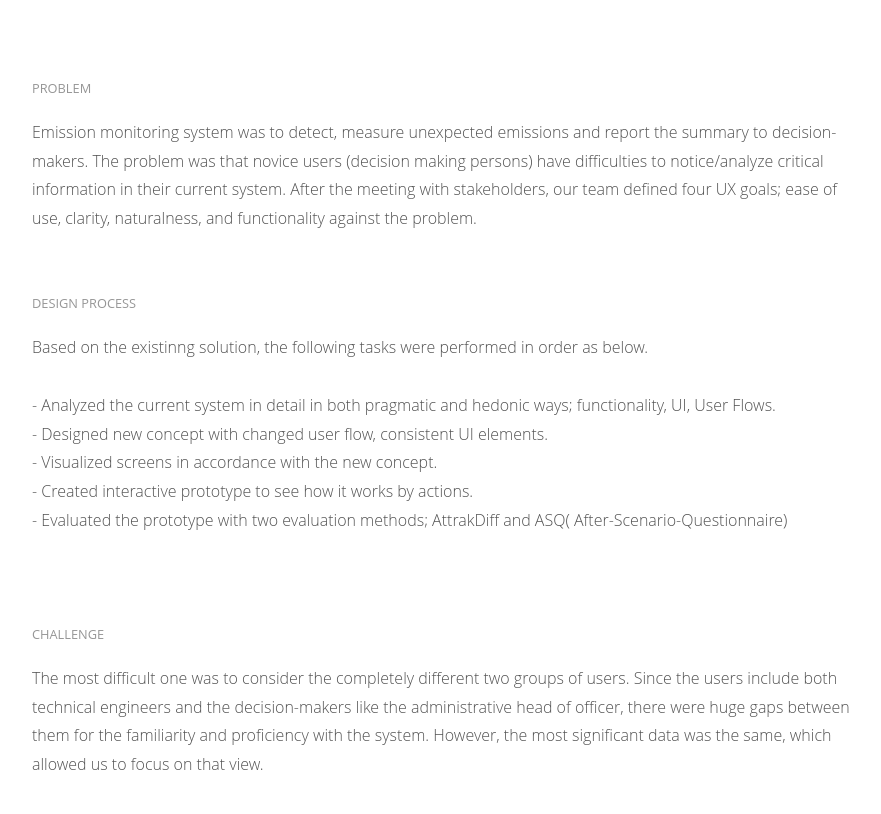
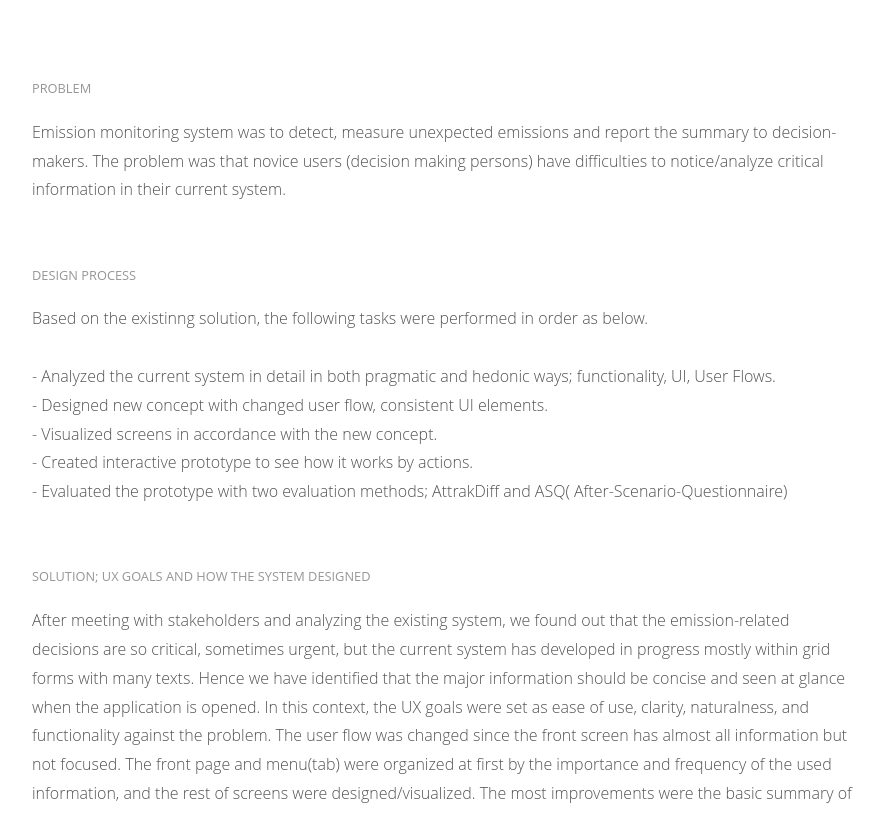
Before and after one commit to ljeun/portfolio_back, a Jekyll site: the page built from _posts/2018-03-01-emission-detector.markdown, in a window 1280 px wide and 1400 px high, scrolled down 1038 px. Shown: the part 139-953 px from the top of the window, without its empty margins (198-1079 px from the left). Built offline with Jekyll 4.4.1, drawn with Linux system fonts in a browser that asks for light colours; some of the changed text lies outside the part shown.

Commit message:
update content

```diff
--- a/_includes/details.html
+++ b/_includes/details.html
@@ -45,6 +45,11 @@
     <p class="label-detail">{{ page.section_3 }}</p>
     <p class="description-detail">{{ page.content_3 }} </p>
     {% endif %}
+    <br/>
+    {% if page.section_4 %}
+    <p class="label-detail">{{ page.section_4 }}</p>
+    <p class="description-detail">{{ page.content_4 }} </p>
+    {% endif %}
         <div>
             {% if page.image_sketches %}
             <img data-action="zoom" class="project-image-sketches" style='{{ page.image_sketches_style }}' src='{{ page.image_sketches | relative_url }}' alt="Work Progress by Jeongeun Lee" >
--- a/_posts/2018-03-01-emission-detector.markdown
+++ b/_posts/2018-03-01-emission-detector.markdown
@@ -8,11 +8,13 @@ period_detail: Oct.2017-Mar.2018
 role: User Experience Design and Evaluation; user flow, visualization, prototyping(Sketch+Invision)
 overview: Industrial project work with an emission company, Aeromon. I was involved in a user experience design and evaluation.
 section_1: Problem
-content_1: Emission monitoring system was to detect, measure unexpected emissions and report the summary to decision-makers. The problem was that novice users (decision making persons) have difficulties to notice/analyze critical information in their current system. After the meeting with stakeholders, our team defined  four UX goals; ease of use, clarity, naturalness, and functionality against the problem.
+content_1: Emission monitoring system was to detect, measure unexpected emissions and report the summary to decision-makers. The problem was that novice users (decision making persons) have difficulties to notice/analyze critical information in their current system.
 section_2: Design Process
-content_2: Based on the existinng solution, the following tasks were performed in order as below.<br/><br/> - Analyzed the current system in detail in both pragmatic and hedonic ways; functionality, UI, User Flows. <br/> - Designed new concept with changed user flow, consistent UI elements.<br/> - Visualized screens in accordance with the new concept.<br/> - Created interactive prototype to see how it works by actions.<br/> - Evaluated the prototype with two evaluation methods; AttrakDiff and ASQ( After-Scenario-Questionnaire) <br/><br/>
-section_3: Challenge
-content_3: The most difficult one was to consider the completely different two groups of users. Since the users include both technical engineers and the decision-makers like the administrative head of officer, there were huge gaps between them for the familiarity and proficiency with the system. However, the most significant data was the same, which allowed us to focus on that view.
+content_2: Based on the existinng solution, the following tasks were performed in order as below.<br/><br/> - Analyzed the current system in detail in both pragmatic and hedonic ways; functionality, UI, User Flows. <br/> - Designed new concept with changed user flow, consistent UI elements.<br/> - Visualized screens in accordance with the new concept.<br/> - Created interactive prototype to see how it works by actions.<br/> - Evaluated the prototype with two evaluation methods; AttrakDiff and ASQ( After-Scenario-Questionnaire)
+section_3: Solution; UX Goals and how the system designed
+content_3:  After meeting with stakeholders and analyzing the existing system, we found out that the emission-related decisions are so critical, sometimes urgent, but the current system has developed in progress mostly within grid forms with many texts. Hence we have identified that the major information should be concise and seen at glance when the application is opened. In this context, the UX goals were set as ease of use, clarity, naturalness, and functionality against the problem. The user flow was changed since the front screen has almost all information but not focused. The front page and menu(tab) were organized at first by the importance and frequency of the used information, and the rest of screens were designed/visualized. The most improvements were the basic summary of emission user interface with quick filtering options.
+section_4: Challenge
+content_4: The most difficult one was to consider the completely different two groups of users. Since the users include both technical engineers and the decision-makers like the administrative head of officer, there were huge gaps between them for the familiarity and proficiency with the system. However, the most significant data was the same, which allowed us to focus on that view.
 image_main: /img/works/emissions/main.png
 #image_main_style: 'box-shadow: 0 2px 4px 0 rgba(0, 0, 0, 0.2), 0 4px 10px 0 rgba(0, 0, 0, 0.1);'
 image_sketches: /img/works/emissions/sketches.png
```
